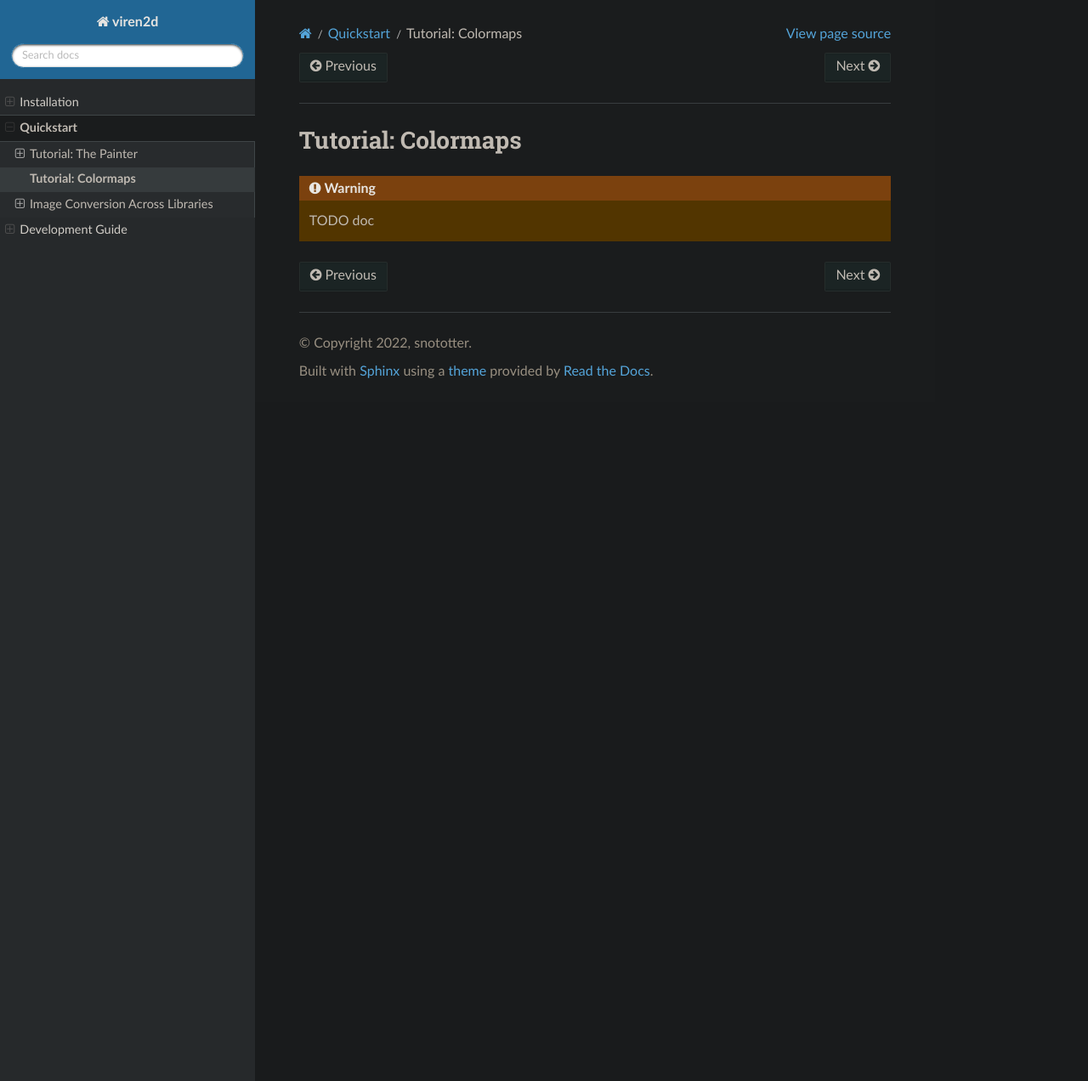
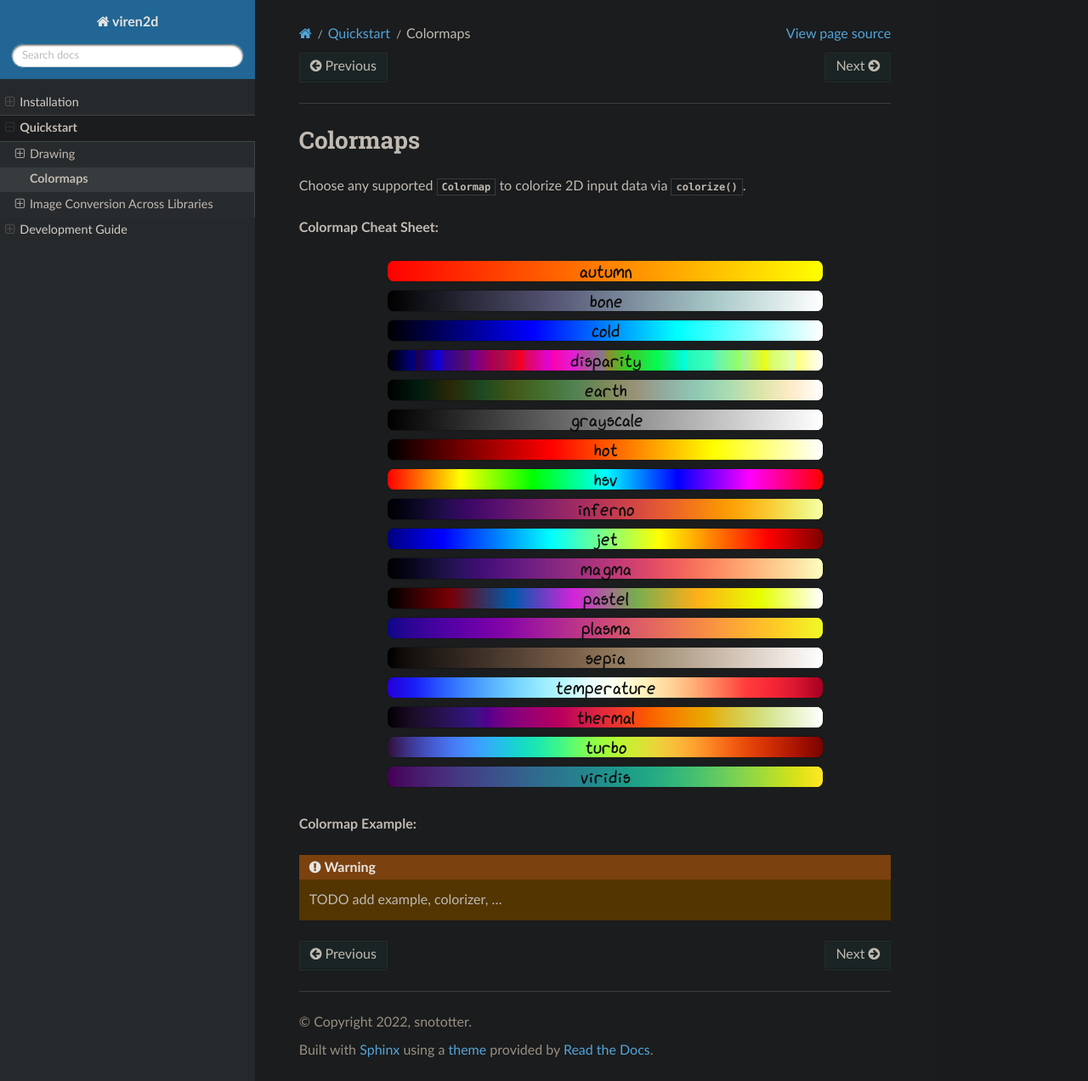
Before and after one commit to snototter/viren2d, a Sphinx documentation site: the page built from docs/source/tutorial/colormaps.rst, in a window 1280 px wide and 1272 px high. Shown: the whole window at 85% size. Built offline with Sphinx 7.4.7 and the Read the Docs theme 2.0.0, drawn with Linux system fonts in a browser that asks for light colours; pages that are not in the unit, such as notebooks, are missing from menus; the version number could not be read and is left out.

Commit message:
adjust source code include paths

```diff
--- a/docs/source/tutorial/colormaps.rst
+++ b/docs/source/tutorial/colormaps.rst
@@ -1,6 +1,29 @@
--------------------
-Tutorial: Colormaps
--------------------
+---------
+Colormaps
+---------
+
+Choose any supported :class:`~viren2d.Colormap` to colorize 2D input data via
+:meth:`~viren2d.colorize`.
+
+**Colormap Cheat Sheet:**
+
+   .. image:: ../images/colormaps-cheat-sheet.png
+      :width: 520
+      :alt: Available colormaps
+      :align: center
+
+**Colormap Example:**
+
+.. comment
+   This visualization has been created with the following Python code:
+
+   .. literalinclude:: ../../../examples/rtd-examples-python/rtd_demo_images/markers.py
+      :language: python
+      :emphasize-lines: 3-4, 35, 41
+      :lines: 11-62
+      :linenos:
+      :dedent: 4
+
 
 .. warning::
-   TODO doc
+   TODO add example, colorizer, ...
--- a/docs/source/tutorial/draw-markers.rst
+++ b/docs/source/tutorial/draw-markers.rst
@@ -16,7 +16,7 @@
 
 This visualization has been created with the following Python code:
 
-   .. literalinclude:: ../../../examples/rtd_demo_images/markers.py
+   .. literalinclude:: ../../../examples/rtd-examples-python/rtd_demo_images/markers.py
       :language: python
       :emphasize-lines: 3-4, 35, 41
       :lines: 11-62
--- a/docs/source/tutorial/draw-primitives.rst
+++ b/docs/source/tutorial/draw-primitives.rst
@@ -23,7 +23,7 @@
 
 This visualization has been created with the following Python code:
 
-   .. literalinclude:: ../../../examples/rtd_demo_images/primitives.py
+   .. literalinclude:: ../../../examples/rtd-examples-python/rtd_demo_images/primitives.py
       :language: python
       :lines: 68-100
       :emphasize-lines: 7-10, 15, 21, 24, 28
@@ -45,7 +45,7 @@
 
 This visualization has been created with the following Python code:
 
-   .. literalinclude:: ../../../examples/rtd_demo_images/primitives.py
+   .. literalinclude:: ../../../examples/rtd-examples-python/rtd_demo_images/primitives.py
       :language: python
       :lines: 13-61
       :linenos:
@@ -68,7 +68,7 @@
 
 This visualization has been created with the following Python code:
 
-   .. literalinclude:: ../../../examples/rtd_demo_images/primitives.py
+   .. literalinclude:: ../../../examples/rtd-examples-python/rtd_demo_images/primitives.py
       :language: python
       :lines: 112-140
       :linenos:
--- a/docs/source/tutorial/draw-text.rst
+++ b/docs/source/tutorial/draw-text.rst
@@ -26,7 +26,7 @@
 
 This visualization has been created with the following Python code:
 
-   .. literalinclude:: ../../../examples/rtd_demo_images/positioning.py
+   .. literalinclude:: ../../../examples/rtd-examples-python/rtd_demo_images/positioning.py
       :language: python
       :linenos:
       :lines: 35-51
@@ -51,7 +51,7 @@
 
 This visualization has been created with the following Python code:
 
-   .. literalinclude:: ../../../examples/rtd_demo_images/positioning.py
+   .. literalinclude:: ../../../examples/rtd-examples-python/rtd_demo_images/positioning.py
       :language: python
       :lines: 67-97
       :linenos:
--- a/docs/source/tutorial/draw-tracking-by-detection.rst
+++ b/docs/source/tutorial/draw-tracking-by-detection.rst
@@ -15,7 +15,7 @@
 
 This visualization has been created with the following Python code:
 
-   .. literalinclude:: ../../../examples/rtd_demo_images/tracking_by_detection.py
+   .. literalinclude:: ../../../examples/rtd-examples-python/rtd_demo_images/tracking_by_detection.py
       :language: python
       :lines: 11-76
       :emphasize-lines: 7, 17-20, 39-42
--- a/docs/source/tutorial/draw.rst
+++ b/docs/source/tutorial/draw.rst
@@ -1,8 +1,8 @@
 .. _tutorial-painter-usage:
 
----------------------
-Tutorial: The Painter
----------------------
+-------
+Drawing
+-------
 
 The :py:class:`~viren2d.Painter` class allows you to draw either onto an
 existing image or onto an empty canvas. Simply set it up via:
```
Also changed, not shown: docs/source/images/colormaps-cheat-sheet.png, docs/source/images/text-anchors.png, 4 other files.
